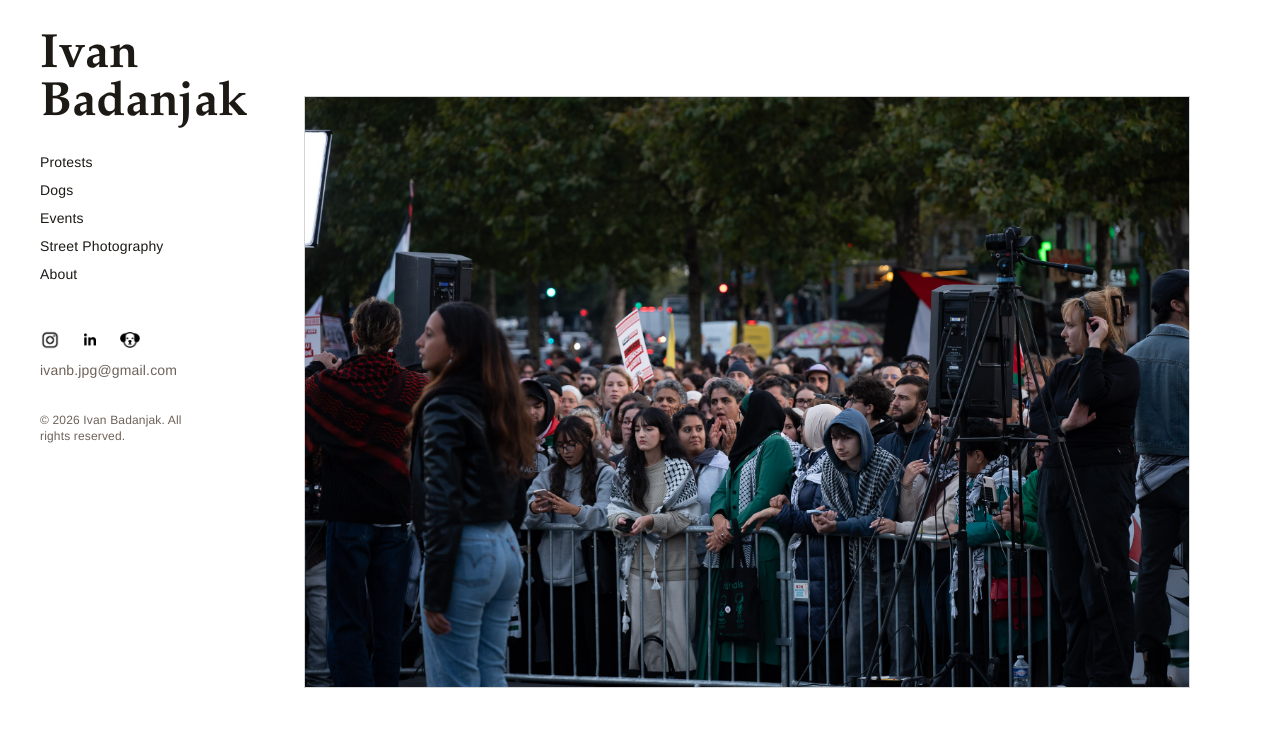
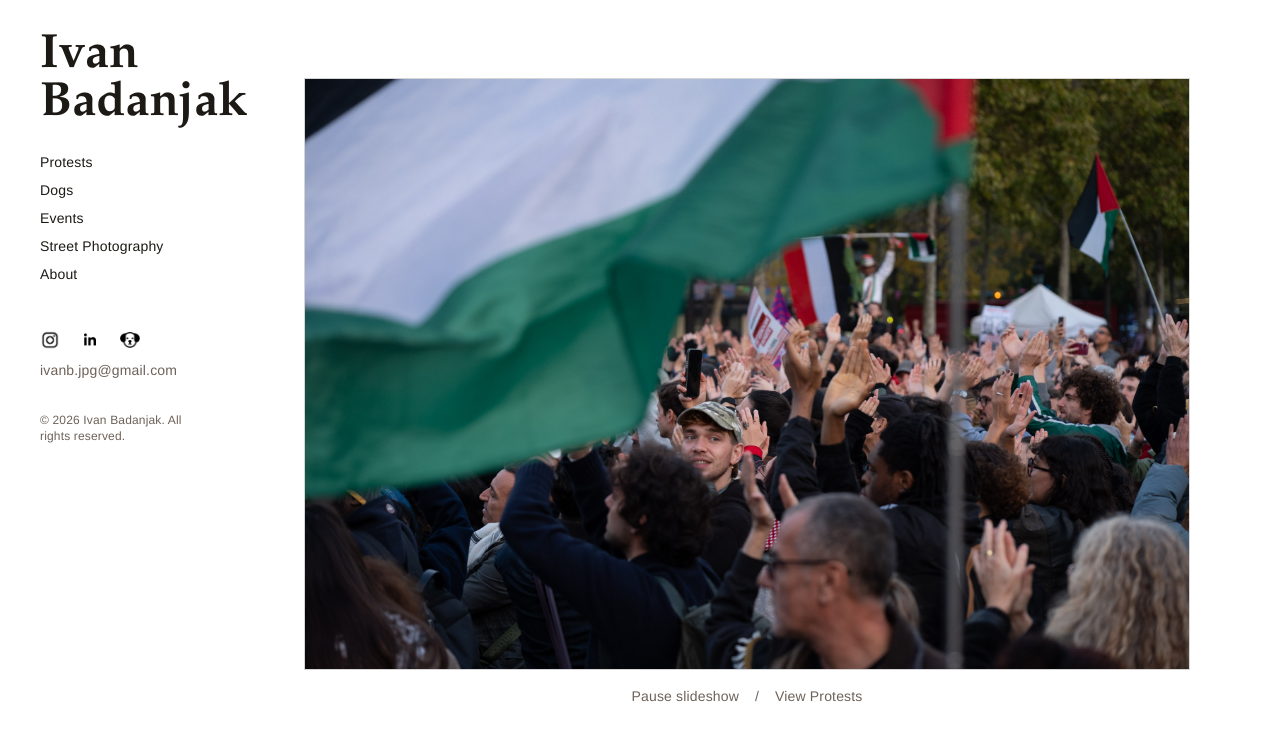
Before and after one commit to ibjak/Photography_Portfolio, a Next.js app: page / in a window 1280 px wide. Shown: the top 740 px of the page. Built offline with nearby package versions, Linux system fonts and the light colour scheme.

Commit message:
Homepage slideshow edits

```diff
--- a/src/app/globals.css
+++ b/src/app/globals.css
@@ -106,11 +106,11 @@ a {
 }
 
 .home-slide-enter {
-  animation: homeSlideEnter 1.4s cubic-bezier(0.22, 1, 0.36, 1) forwards;
+  animation: homeSlideEnter 1.05s cubic-bezier(0.22, 1, 0.36, 1) forwards;
 }
 
 .home-slide-exit {
-  animation: homeSlideExit 1.4s cubic-bezier(0.4, 0, 0.2, 1) forwards;
+  animation: homeSlideExit 1.05s cubic-bezier(0.4, 0, 0.2, 1) forwards;
 }
 
 @keyframes fadeUp {
--- a/src/app/page.tsx
+++ b/src/app/page.tsx
@@ -274,14 +274,6 @@ const dogsImages = [
   alt: `Dogs photo ${index + 1}`,
 }));
 
-const homeSlideshowImages = [
-  ...frenchDelegationReturnsImages.slice(0, 3),
-  ...qatarPrixImages.slice(0, 3),
-  ...parisFashionWeekImages.slice(0, 3),
-  ...ssdNeonImages.slice(0, 3),
-  ...dogsImages.slice(0, 3),
-];
-
 const presences = [
   {
     name: "Instagram",
@@ -307,6 +299,13 @@ type GalleryKey =
   | "ssd-neon"
   | "dogs";
 
+type HomeSlide = {
+  src: string;
+  alt: string;
+  gallery: GalleryKey;
+  albumLabel: string;
+};
+
 type PersistedViewState = {
   activeGallery: GalleryKey | null;
   isHomeView: boolean;
@@ -324,6 +323,34 @@ const GALLERY_KEYS: GalleryKey[] = [
 ];
 const VIEW_STATE_STORAGE_KEY = "ivan-portfolio-view-state-v1";
 
+const homeSlideshowImages: HomeSlide[] = [
+  ...frenchDelegationReturnsImages.slice(0, 3).map((image) => ({
+    ...image,
+    gallery: "protests" as const,
+    albumLabel: "Protests",
+  })),
+  ...qatarPrixImages.slice(0, 3).map((image) => ({
+    ...image,
+    gallery: "qatar-prix" as const,
+    albumLabel: "Qatar Prix De L'Arc De Triomphe 2025",
+  })),
+  ...parisFashionWeekImages.slice(0, 3).map((image) => ({
+    ...image,
+    gallery: "paris-fashion-week-2025" as const,
+    albumLabel: "Paris Fashion Week 2025",
+  })),
+  ...ssdNeonImages.slice(0, 3).map((image) => ({
+    ...image,
+    gallery: "ssd-neon" as const,
+    albumLabel: "SSD Neon",
+  })),
+  ...dogsImages.slice(0, 3).map((image) => ({
+    ...image,
+    gallery: "dogs" as const,
+    albumLabel: "Dogs",
+  })),
+];
+
 export default function Home() {
   const [activeGallery, setActiveGallery] = useState<GalleryKey | null>(null);
   const [isHomeView, setIsHomeView] = useState(true);
@@ -332,6 +359,7 @@ export default function Home() {
   const [isGridView, setIsGridView] = useState(false);
   const [currentSlideIndex, setCurrentSlideIndex] = useState(0);
   const [homeSlideIndex, setHomeSlideIndex] = useState(0);
+  const [isHomeSlideshowPaused, setIsHomeSlideshowPaused] = useState(false);
   const [previousHomeSlideIndex, setPreviousHomeSlideIndex] = useState<number | null>(null);
   const [hasRestoredView, setHasRestoredView] = useState(false);
 
@@ -412,6 +440,7 @@ export default function Home() {
     setIsGridView(false);
     setCurrentSlideIndex(0);
     setHomeSlideIndex(0);
+    setIsHomeSlideshowPaused(false);
   };
 
   useEffect(() => {
@@ -523,7 +552,7 @@ export default function Home() {
   }, [canUseArrowNavigation]);
 
   useEffect(() => {
-    if (!isHomeView || homeSlideshowImages.length <= 1) {
+    if (!isHomeView || isHomeSlideshowPaused || homeSlideshowImages.length <= 1) {
       return;
     }
 
@@ -532,10 +561,10 @@ export default function Home() {
         setPreviousHomeSlideIndex(index);
         return index + 1;
       });
-    }, 6500);
+    }, 4200);
 
     return () => window.clearInterval(intervalId);
-  }, [isHomeView]);
+  }, [isHomeSlideshowPaused, isHomeView]);
 
   useEffect(() => {
     if (previousHomeSlideIndex === null) {
@@ -729,7 +758,8 @@ export default function Home() {
         <main className="flex-1">
           {isHomeView ? (
             <section className="flex h-full items-center justify-center">
-              <div className="relative min-h-[74vh] w-full overflow-hidden">
+              <div className="flex w-full flex-col items-center gap-4">
+                <div className="relative min-h-[74vh] w-full overflow-hidden">
                 {previousHomeImage ? (
                   <div className="home-slide-layer home-slide-exit absolute inset-0 flex items-center justify-center">
                     <img
@@ -754,6 +784,30 @@ export default function Home() {
                       loading="lazy"
                       decoding="async"
                     />
+                  </div>
+                ) : null}
+                </div>
+                {homeCurrentImage ? (
+                  <div className="flex flex-wrap items-center justify-center gap-x-4 gap-y-2 text-sm">
+                    <button
+                      type="button"
+                      onClick={() =>
+                        setIsHomeSlideshowPaused((current) => !current)
+                      }
+                      className="border-0 bg-transparent p-0 text-muted transition-colors hover:text-accent"
+                    >
+                      {isHomeSlideshowPaused ? "Play slideshow" : "Pause slideshow"}
+                    </button>
+                    <span className="text-muted" aria-hidden="true">
+                      /
+                    </span>
+                    <button
+                      type="button"
+                      onClick={() => openGallery(homeCurrentImage.gallery)}
+                      className="border-0 bg-transparent p-0 text-muted transition-colors hover:text-accent"
+                    >
+                      View {homeCurrentImage.albumLabel}
+                    </button>
                   </div>
                 ) : null}
               </div>
```
